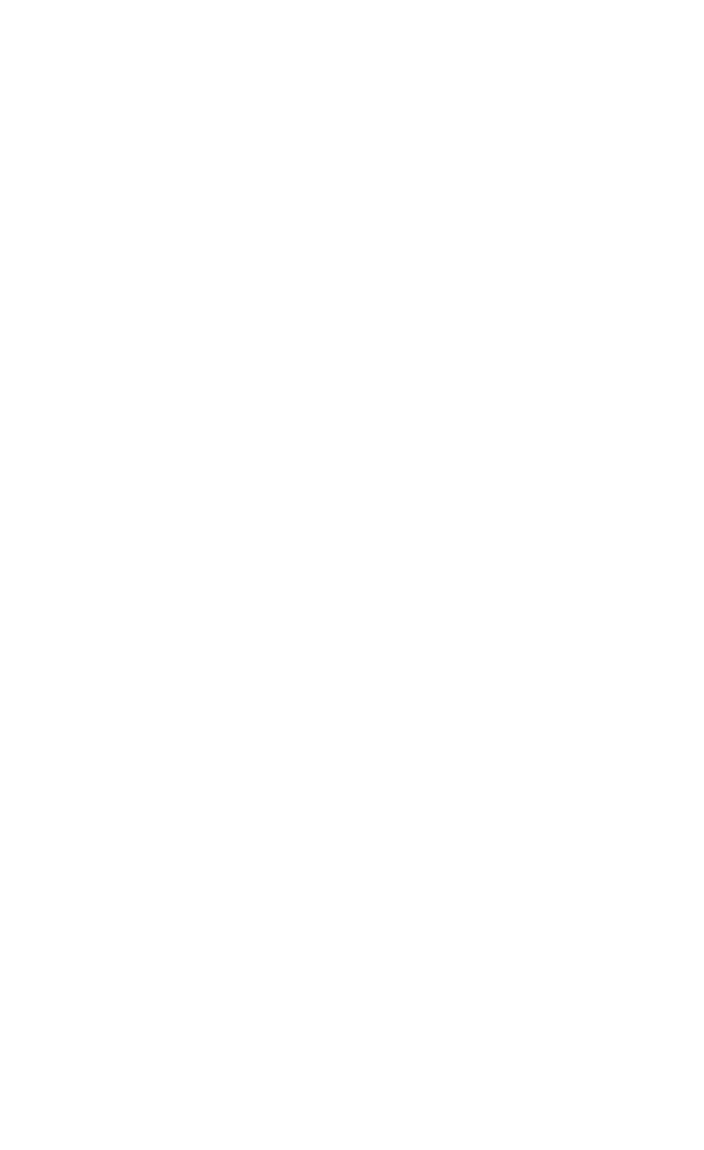
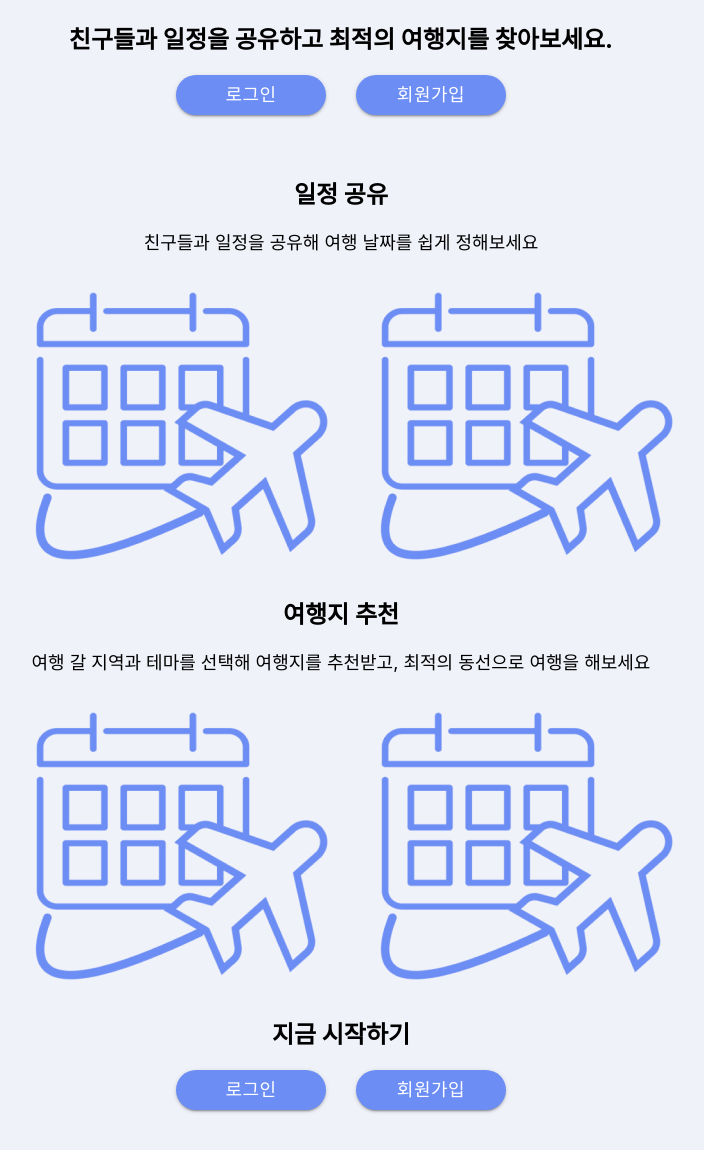
Before and after one commit to O-DI-GA/frontend, a React (Create React App) app: page /start in a window 1280 px wide. Before the commit this address had no page. Shown: the whole page, without its empty margins (299-1003 px from the left). Before the commit the page ends 800 px from the top, so only its background shows below. Built offline with nearby package versions, Linux system fonts and the light colour scheme; a web font is replaced by a local one.

Commit message:
Feat : Start UI"

```diff
--- a/src/App.js
+++ b/src/App.js
@@ -4,6 +4,7 @@ import { Routes, Route } from "react-router-dom";
 // 페이지
 import Main from "./pages/Main";
 import SignUp from "./pages/SignUp";
+import Start from "./pages/Start";
 
 function App() {
   return (
@@ -11,6 +12,7 @@ function App() {
       <Routes>
         <Route path="/" element={<Main />} />
         <Route path="/signup" element={<SignUp />} />
+        <Route path="/start" element={<Start />} />
       </Routes>
     </div>
   );
--- a/src/css/SignUp.css
+++ b/src/css/SignUp.css
@@ -1,4 +1,3 @@
-/* 회원가입 컨테이너 */
 .SignUp {
     display: flex;
     flex-direction: column;
--- /dev/null
+++ b/src/css/Start.css
@@ -0,0 +1,19 @@
+.start {
+    background-color: #F0F2F9;
+}
+
+h2.startText {
+    margin: 0px;
+    padding-top: 20px;
+}
+
+p.startText {
+    font-size: 18px;
+}
+
+.ButtonBox {
+    display: flex;
+    justify-content: center;
+    gap: 30px;
+    padding-bottom: 40px
+}
--- /dev/null
+++ b/src/pages/Start.js
@@ -0,0 +1,108 @@
+import React from "react";
+import "../css/Start.css";
+import Button from "@mui/material/Button";
+import start1 from "../asset/ODIGA_LOGO.png"; // 사진은 임시로 로고
+
+function SignUp() {
+  return (
+    <div className="start">
+      <h2 className="startText">
+        친구들과 일정을 공유하고 최적의 여행지를 찾아보세요.
+      </h2>
+      <div className="ButtonBox">
+        <Button
+          type="submit"
+          variant="contained"
+          sx={{
+            backgroundColor: "#6C8EF4",
+            fontSize: "18px",
+            color: "white",
+            marginTop: "20px",
+            width: "150px",
+            height: "40px",
+            borderRadius: "30px",
+            ":hover": {
+              backgroundColor: "#5a76d4",
+            },
+          }}
+        >
+          로그인
+        </Button>
+        <Button
+          type="submit"
+          variant="contained"
+          sx={{
+            backgroundColor: "#6C8EF4",
+            fontSize: "18px",
+            color: "white",
+            marginTop: "20px",
+            width: "150px",
+            height: "40px",
+            borderRadius: "30px",
+            ":hover": {
+              backgroundColor: "#5a76d4",
+            },
+          }}
+        >
+          회원가입
+        </Button>
+      </div>
+      <h2 className="startText">일정 공유</h2>
+      <p className="startText">
+        친구들과 일정을 공유해 여행 날짜를 쉽게 정해보세요
+      </p>
+      <div className="imgContainer">
+        <img src={start1} alt="calendar" className="startImg" />
+        <img src={start1} alt="vote" className="startImg" />
+      </div>
+      <h2 className="startText">여행지 추천</h2>
+      <p className="startText">
+        여행 갈 지역과 테마를 선택해 여행지를 추천받고, 최적의 동선으로 여행을
+        해보세요
+      </p>
+      <img src={start1} alt="recommend" className="startImg" />
+      <img src={start1} alt="path" className="startImg" />
+      <h2 className="startText">지금 시작하기</h2>
+      <div className="ButtonBox">
+        <Button
+          type="submit"
+          variant="contained"
+          sx={{
+            backgroundColor: "#6C8EF4",
+            fontSize: "18px",
+            color: "white",
+            marginTop: "20px",
+            width: "150px",
+            height: "40px",
+            borderRadius: "30px",
+            ":hover": {
+              backgroundColor: "#5a76d4",
+            },
+          }}
+        >
+          로그인
+        </Button>
+        <Button
+          type="submit"
+          variant="contained"
+          sx={{
+            backgroundColor: "#6C8EF4",
+            fontSize: "18px",
+            color: "white",
+            marginTop: "20px",
+            width: "150px",
+            height: "40px",
+            borderRadius: "30px",
+            ":hover": {
+              backgroundColor: "#5a76d4",
+            },
+          }}
+        >
+          회원가입
+        </Button>
+      </div>
+    </div>
+  );
+}
+
+export default SignUp;
```
